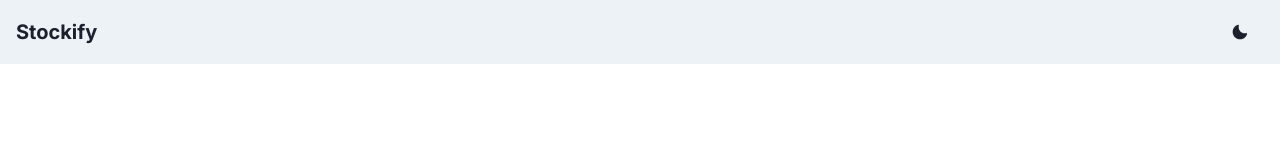
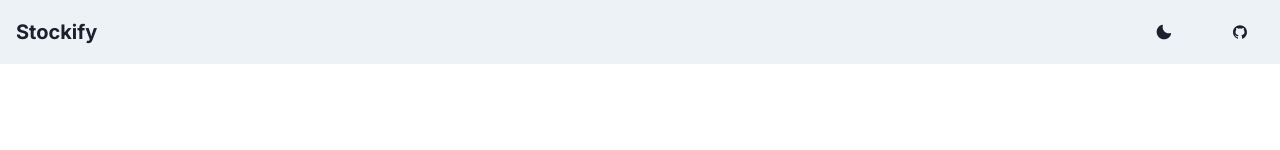
Before and after one commit to panditamey/stockify, a Next.js app in the folder frontend/: page / in a window 1280 px wide. Shown: the top 150 px of the page. Built offline with nearby package versions, Linux system fonts and the light colour scheme.

Commit message:
Github Icon Added

```diff
--- a/frontend/components/Navbar.tsx
+++ b/frontend/components/Navbar.tsx
@@ -18,7 +18,9 @@ import {
   Center,
   Text
 } from '@chakra-ui/react';
-import { MoonIcon, SunIcon } from '@chakra-ui/icons';
+import { MoonIcon, SunIcon} from '@chakra-ui/icons';
+import { AiFillGithub } from 'react-icons/ai';
+
 
 const NavLink = ({ children }: { children: ReactNode }) => (
   <Link
@@ -47,6 +49,9 @@ export default function NavBar() {
             <Stack direction={'row'} spacing={7}>
               <Button onClick={toggleColorMode}>
                 {colorMode === 'light' ? <MoonIcon /> : <SunIcon />}
+              </Button>
+              <Button as={"a"} href='https://github.com/panditamey/stockify'>
+                {colorMode === 'light' ? <AiFillGithub /> : <AiFillGithub />}
               </Button>
 
               {/* <Menu>
```
